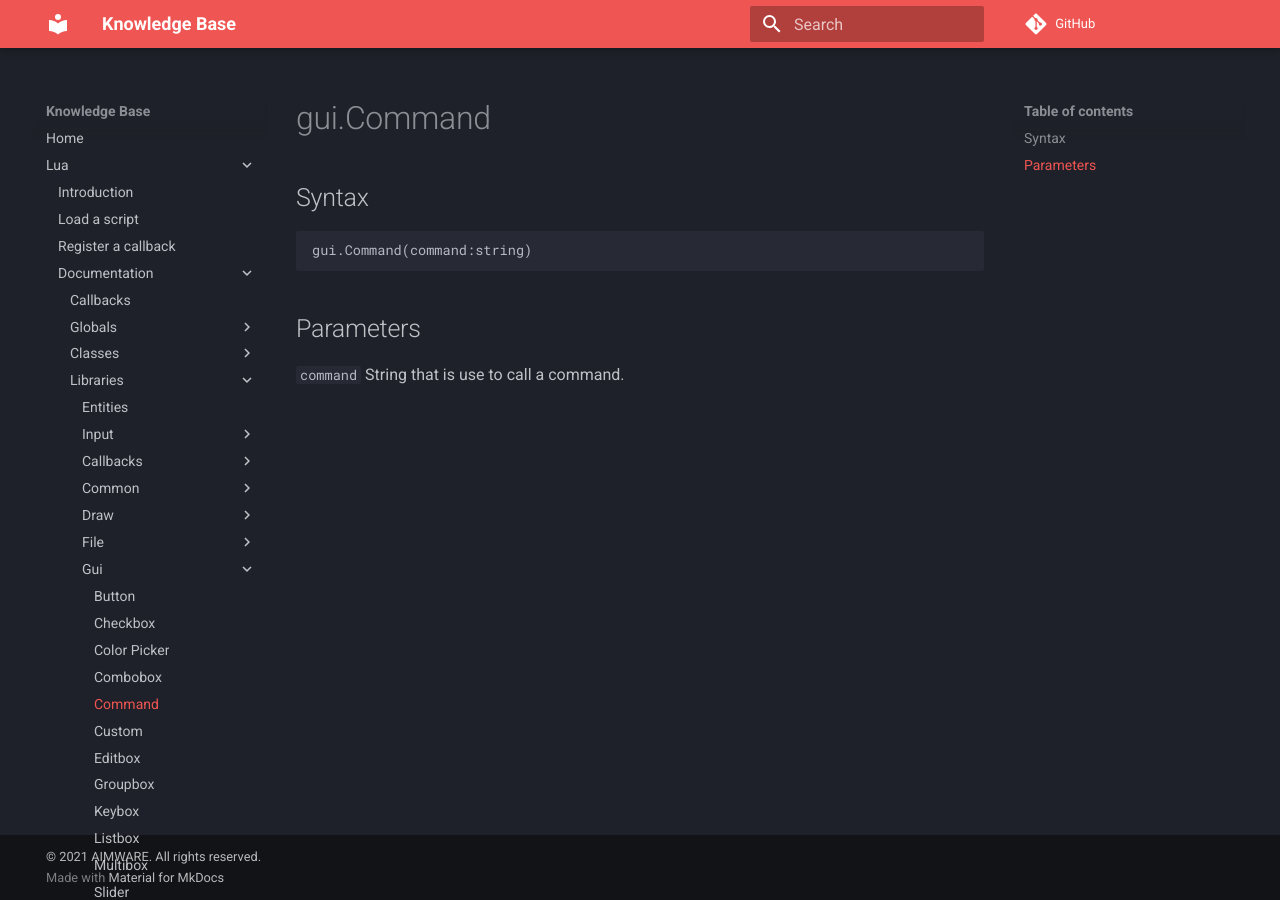
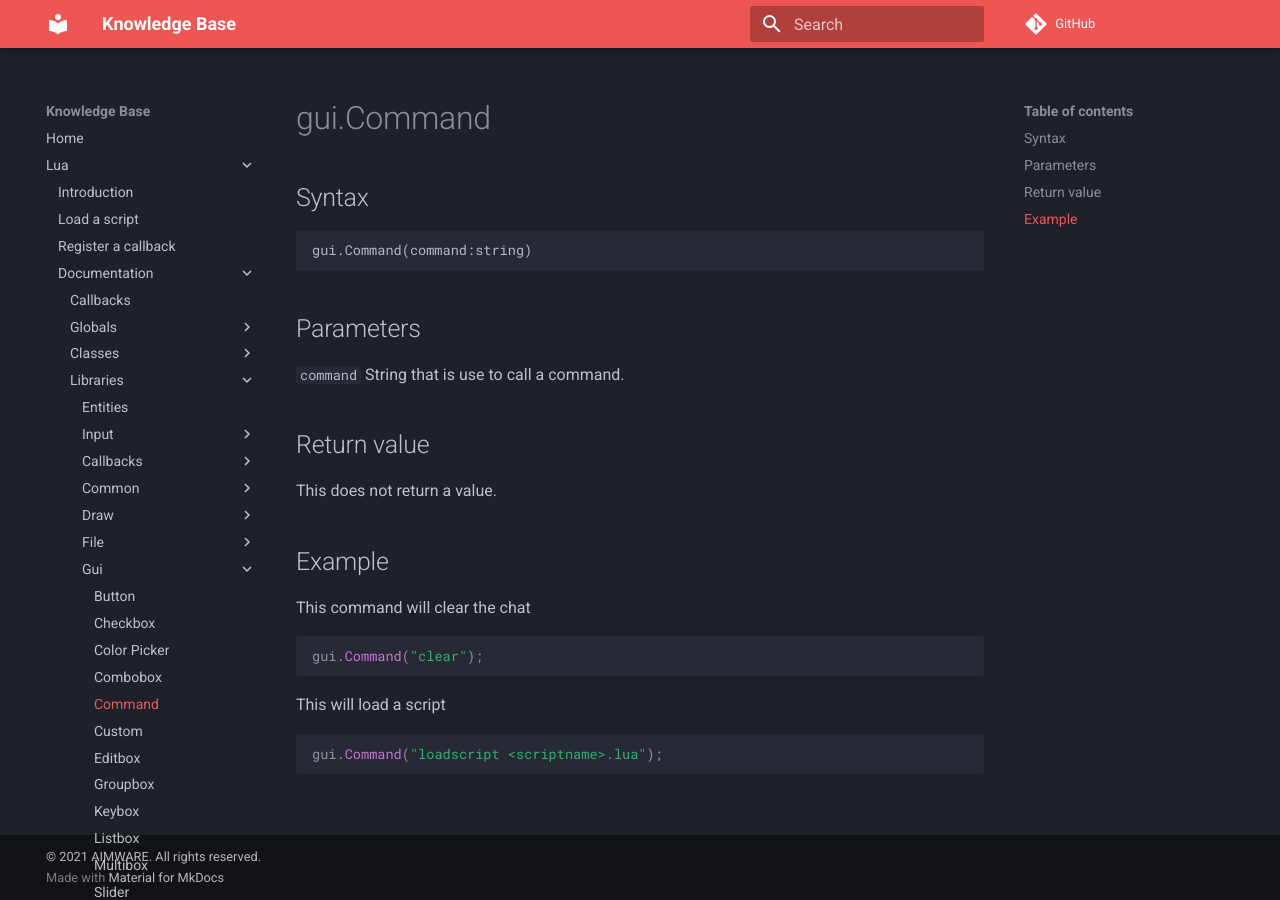
Before and after one commit to Ninaligo/aimware-web-kb, an MkDocs documentation site: the page built from private/lua/docs/library/gui/command.md, in a window 1280 px wide. Built offline with MkDocs 1.6.1 and Material for MkDocs 9.7.7, drawn with Linux system fonts in a browser that asks for light colours; comment, search, counter and statistics services are not loaded.

Commit message:
Complete gui.Command
lul

````diff
--- a/private/lua/docs/library/gui/command.md
+++ b/private/lua/docs/library/gui/command.md
@@ -7,3 +7,17 @@ gui.Command(command:string)
 
 ## Parameters
 ```command``` String that is use to call a command.
+
+## Return value
+This does not return a value.
+
+## Example
+This command will clear the chat
+```lua
+gui.Command("clear");
+```
+
+This will load a script
+```lua
+gui.Command("loadscript <scriptname>.lua");
+```
````
